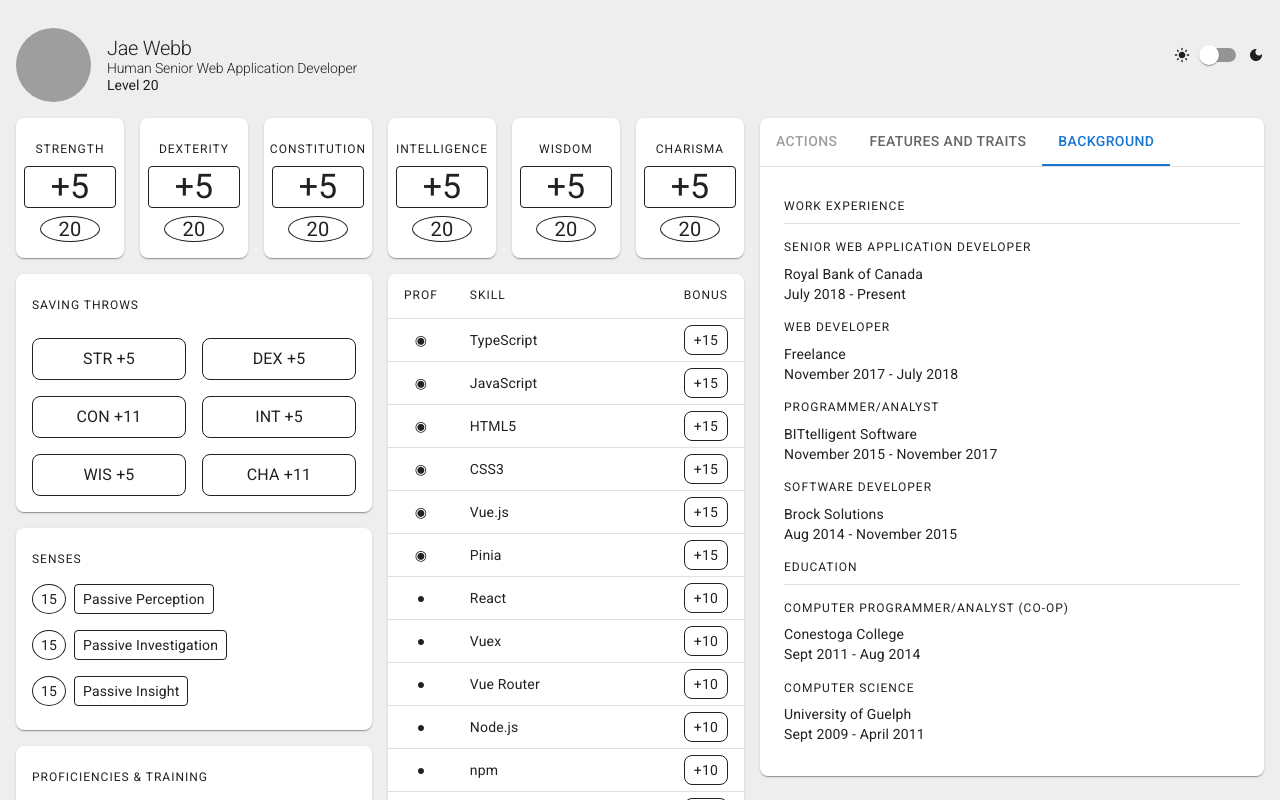
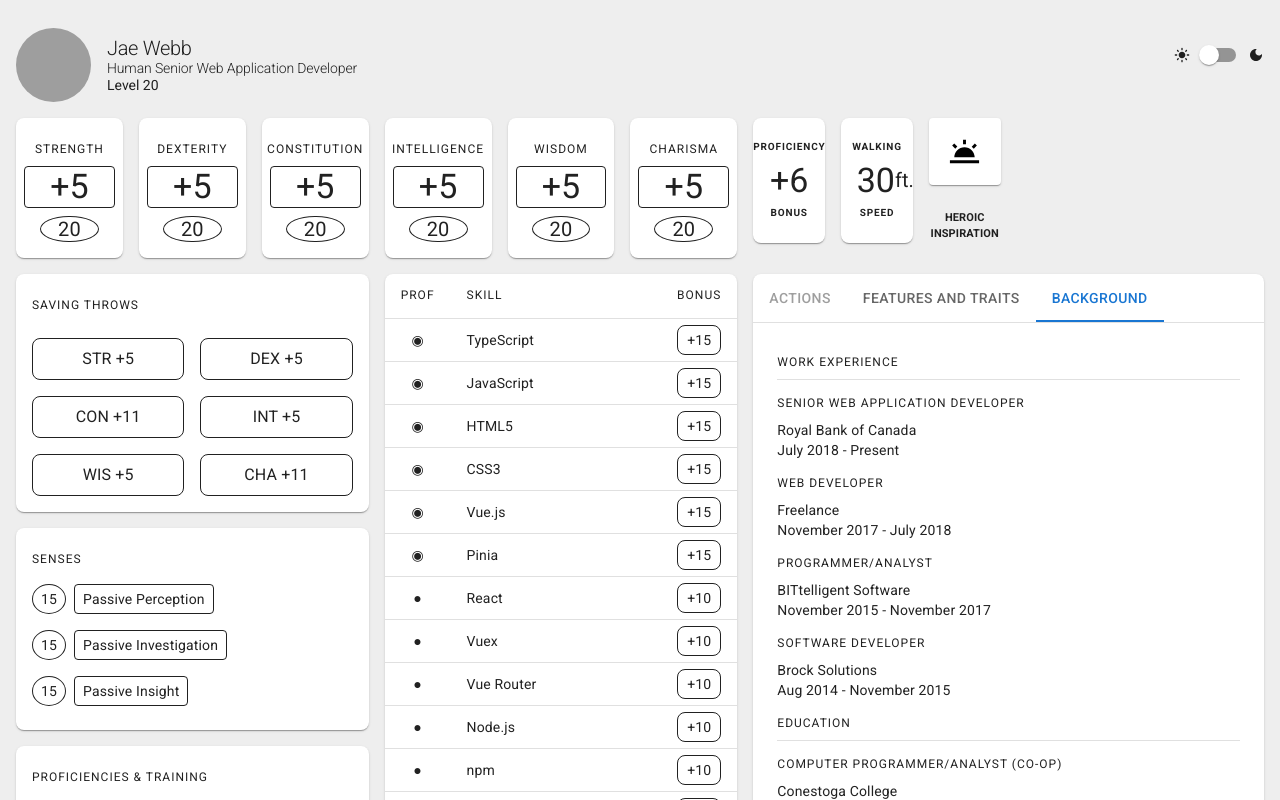
Before and after one commit to jaewebb/character-sheet, a Next.js app: page / in a window 1280 px wide. Shown: the top 800 px of the page. Built offline with nearby package versions, Linux system fonts and the light colour scheme; grey boxes are pictures that could not be loaded; a web font is replaced by a local one.

Commit message:
proficiency bonus, walking speed, heroic inspiration

```diff
--- a/src/app/components/AbilityScores.tsx
+++ b/src/app/components/AbilityScores.tsx
@@ -15,14 +15,18 @@ export function AbilityScores() {
   ]
 
   return (
-    abilityScores.map((score: AbilityScore) => {
-      return (
-        <Grid key={score.name} component={Paper} size={{ xs: 4, sm: 2 }} sx={{ borderRadius: 2, textAlign: 'center', py: 2}}>
-          <Typography variant="overline" data-testid={`ability-score-${score.name}`}>{score.name}</Typography>
-          <Typography sx={{ border: 1, borderRadius: 1, fontSize: 'h4.fontSize', mx: 1, mb: 1 }} variant="h3" data-testid={`ability-score-${score.name}-modifier`}>{score.modifier}</Typography>
-          <Typography sx={{ border: 1, borderRadius: '100%', fontSize: 'h6.fontSize', mx: 3 }} variant="h4" data-testid={`ability-score-${score.name}-base`}>{score.base}</Typography>
-        </Grid>
-      )
-    })
+    <Grid container spacing={{ xs: 1, sm: 2 }}>
+      {
+        abilityScores.map((score: AbilityScore) => {
+          return (
+            <Grid key={score.name} component={Paper} size={{ xs: 4, sm: 2 }} sx={{ borderRadius: 2, textAlign: 'center', py: 2 }}>
+              <Typography component="h3" variant="overline" data-testid={`ability-score-${score.name}`}>{score.name}</Typography>
+              <Typography component="h4" sx={{ border: 1, borderRadius: 1, fontSize: 'h4.fontSize', mx: 1, mb: 1 }} variant="h3" data-testid={`ability-score-${score.name}-modifier`}>{score.modifier}</Typography>
+              <Typography component="h4" sx={{ border: 1, borderRadius: '100%', fontSize: 'h6.fontSize', mx: 3 }} variant="h4" data-testid={`ability-score-${score.name}-base`}>{score.base}</Typography>
+            </Grid>
+          )
+        })
+      }
+    </Grid>
   )
 }
--- a/src/app/components/Senses.tsx
+++ b/src/app/components/SensesList.tsx
@@ -4,7 +4,7 @@ import Typography from "@mui/material/Typography";
 
 import type { Sense } from '@/app/types/Sense'
 
-export function Senses() {
+export function SensesList() {
   const senses = [
     { base: '15', name: 'Perception' },
     { base: '15', name: 'Investigation' },
--- /dev/null
+++ b/src/app/components/StatsGrid.tsx
@@ -0,0 +1,43 @@
+import { useState } from 'react';
+
+import WbTwilightIcon from '@mui/icons-material/WbTwilight';
+
+import Box from '@mui/material/Box';
+import Grid from '@mui/material/Grid2';
+import Paper from '@mui/material/Paper';
+import Typography from '@mui/material/Typography';
+
+export function StatsGrid({ isDarkMode }: { isDarkMode: boolean }) {
+  const [isInspired, setInspiration] = useState(true);
+
+  const inspiredColor = isDarkMode ? '#ffffff' : '#000000'
+  const uninspiredColor = isDarkMode ? '#121212' : '#ffffff'
+
+  return (
+    <Grid container spacing={{ xs: 1, sm: 2 }}>
+      <Grid component={Paper} size={{ xs: 4, sm: 2 }} sx={{ borderRadius: 2, textAlign: 'center', py: 2 }}>
+        <Typography component="h3" variant="overline" sx={{ fontSize: '10px', fontWeight: 'bold' }} data-testid={`proficiency`}>Proficiency</Typography>
+        <Typography component="h4" sx={{ fontSize: 'h4.fontSize', mx: 1 }} variant="h3" data-testid="proficiency-score">+6</Typography>
+        <Typography component="h4" variant="overline" sx={{ fontSize: '10px', fontWeight: 'bold' }} data-testid="proficiency-bonus">Bonus</Typography>
+      </Grid>
+      <Grid component={Paper} size={{ xs: 4, sm: 2 }} sx={{ borderRadius: 2, pt: 2, textAlign: 'center' }}>
+        <Typography component="h3" variant="overline" sx={{ fontSize: '10px', fontWeight: 'bold' }} data-testid={`walking`}>Walking</Typography>
+        <Grid container>
+          <Grid size={7} sx={{ ml: 1.5 }}>
+            <Typography component="h4" sx={{ fontSize: 'h4.fontSize', textAlign: 'right' }} variant="h3" data-testid="proficiency-score">30</Typography>
+          </Grid>
+          <Grid size={1} sx={{ alignContent: 'center' }}>
+            <Typography component="h4" sx={{ fontSize: 'h6.fontSize', textAlign: 'left' }} variant="h3" data-testid="proficiency-score">ft.</Typography>
+          </Grid>
+        </Grid>
+        <Typography component="h4" variant="overline" sx={{ fontSize: '10px', fontWeight: 'bold' }} data-testid="walking-speed">Speed</Typography>
+      </Grid>
+      <Grid size={{ xs: 4, sm: 2 }} sx={{ borderRadius: 2, display: 'flex', flexDirection: 'column', justifyContent: 'space-between', textAlign: 'center'}}>
+        <Box component={Paper} sx={{ display: 'flex', justifyContent: 'center', py: 2 }} onClick={() => setInspiration(!isInspired)}>
+          <WbTwilightIcon fontSize='large' sx={{ color: isInspired ? inspiredColor : uninspiredColor }} />
+        </Box>
+        <Typography component="h4" sx={{ fontSize: '11px', fontWeight: 'bold', textTransform: 'uppercase' }} data-testid="heroic-inspiration">Heroic<br />Inspiration</Typography>
+      </Grid>
+    </Grid>
+  )
+}
--- a/src/app/page.tsx
+++ b/src/app/page.tsx
@@ -17,8 +17,10 @@ import { Character } from '@/app/components/Character';
 import { CharacterTabs } from '@/app/components/CharacterTabs';
 import { ProficienciesTraining } from '@/app/components/ProficienciesTraining';
 import { SavingThrows } from '@/app/components/SavingThrows';
-import { Senses } from '@/app/components/Senses';
+import { SensesList } from '@/app/components/SensesList';
 import { Skills } from '@/app/components/Skills';
+import { StatsGrid } from '@/app/components/StatsGrid';
+
 import { ThemeToggle } from '@/app/components/ThemeToggle';
 
 export default function Home() {
@@ -51,15 +53,20 @@ export default function Home() {
             <ThemeToggle isDarkMode={isDarkMode} handleThemeChange={handleThemeChange} />
           </Grid>
         </Grid>
-        <Grid container sx={{ mx: 2 }}>
+        <Grid container spacing={2} sx={{ mx: 2, my: 1 }}>
           <Grid size={{ xs: 12, lg: 7, xl: 6 }}>
-            <Grid container spacing={{ xs: 1, sm: 2, md: 2, lg: 2, xl: 2 }} sx={{ my: 1 }}>
-              <AbilityScores />
-            </Grid>
-            <Grid container spacing={2} sx={{ my: 2 }}>
+            <AbilityScores />
+          </Grid>
+          <Grid size={{ xs: 12, lg: 5, xl: 6 }}>
+            <StatsGrid isDarkMode={isDarkMode} />
+          </Grid>
+        </Grid>
+        <Grid container spacing={2} sx={{ mx: 2, my: 2 }}>
+          <Grid size={{ xs: 12, lg: 7, xl: 6 }}>
+            <Grid container spacing={2}>
               <Grid size={{ xs: 12, sm: 6 }}>
                 <SavingThrows />
-                <Senses />
+                <SensesList />
                 <ProficienciesTraining />
               </Grid>
               <Grid size={{ xs: 12, sm: 6 }} sx={{ borderRadius: 2 }}>
@@ -68,7 +75,7 @@ export default function Home() {
             </Grid>
           </Grid>
           <Grid size={{ xs: 12, lg: 5, xl: 6 }}>
-            <Box component={Paper} sx={{ borderRadius: 2, ml: {xs: 0, lg: 2}, my: 1 }}>
+            <Box component={Paper} sx={{ borderRadius: 2 }}>
               <CharacterTabs />
             </Box>
           </Grid>
```
